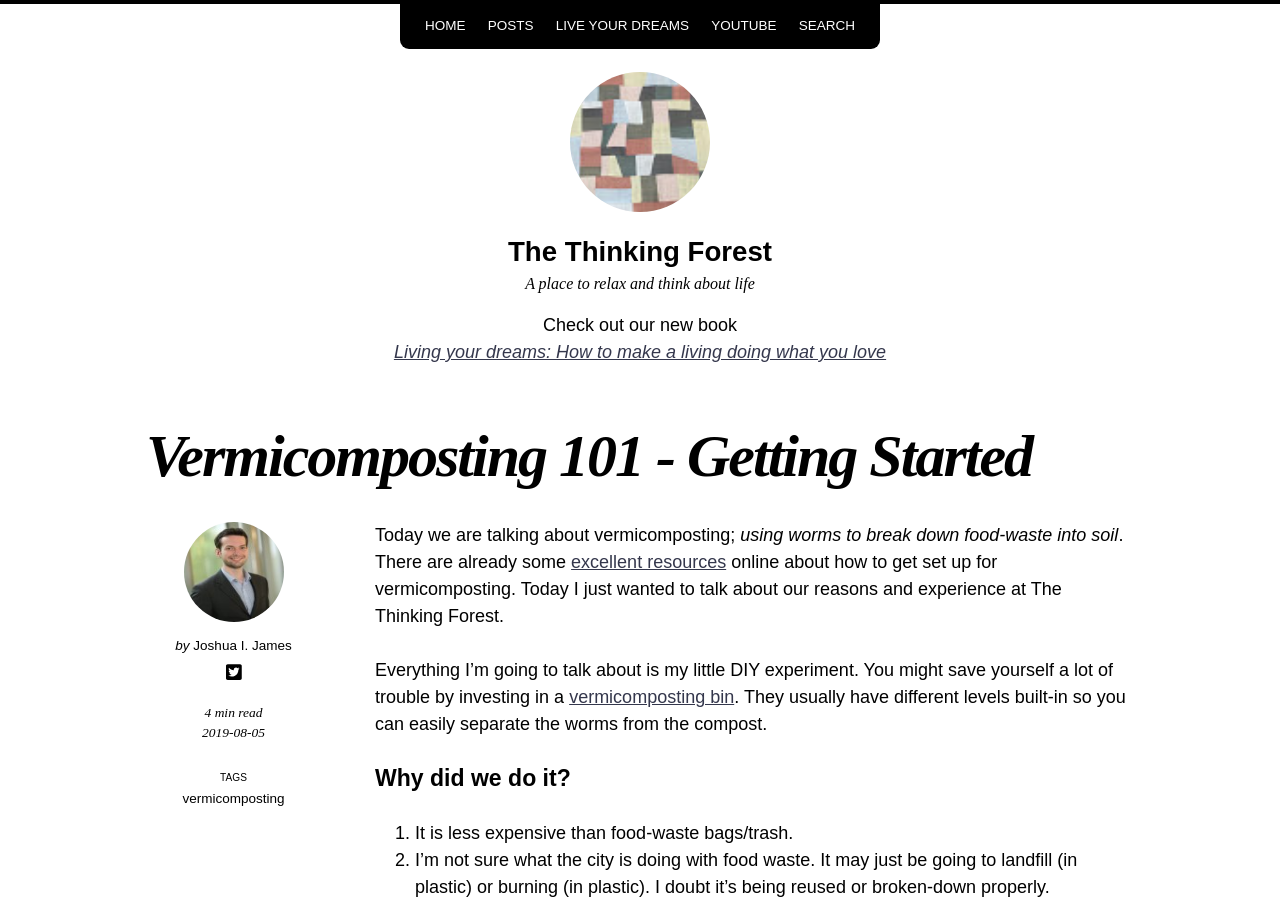
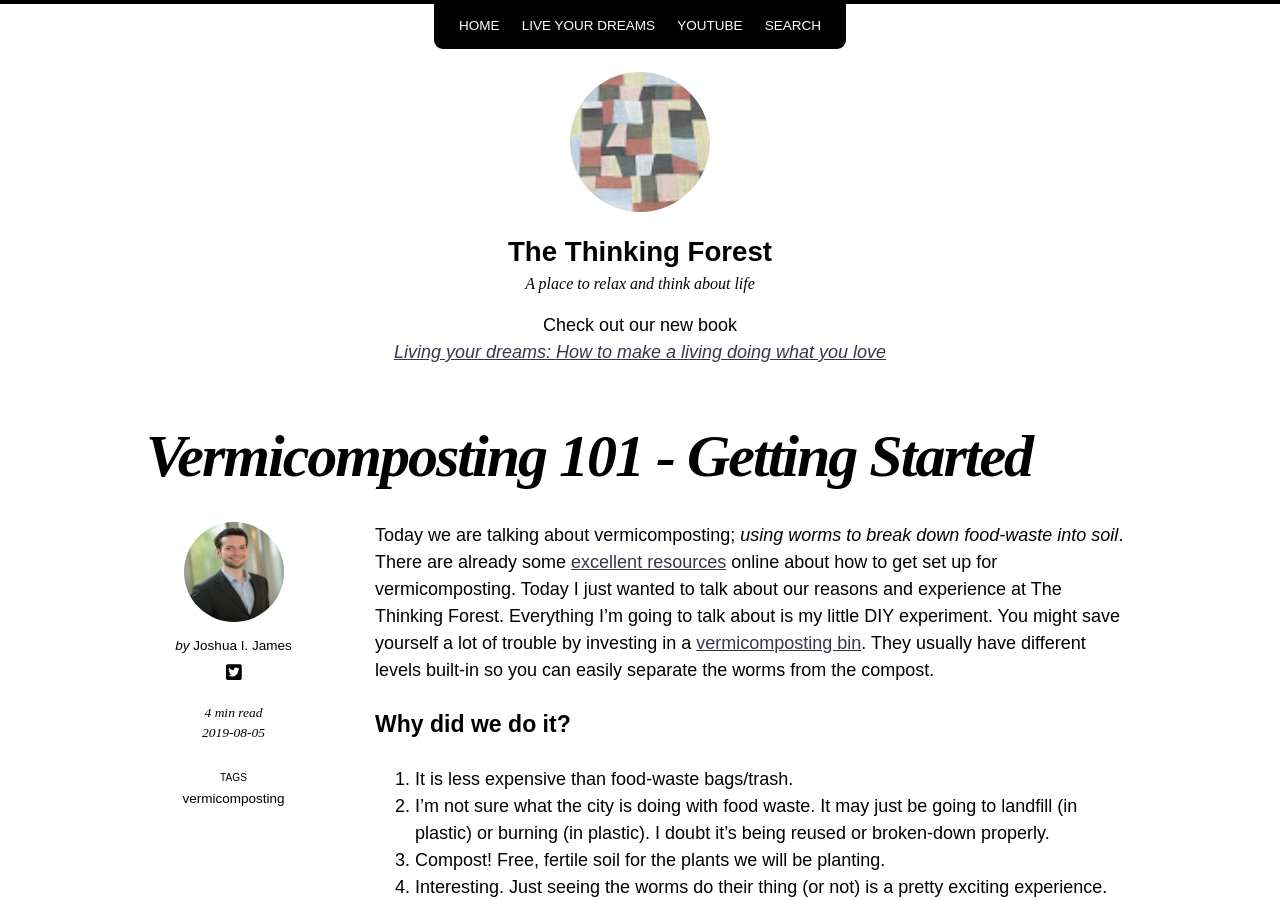
Before and after one commit to jijames/ThinkingForest, a Jekyll site: the page built from _posts/2019-08-05-Vermicomposting-pt1.md, in a window 1280 px wide and 900 px high. Built offline with Jekyll 4.4.1, drawn with Linux system fonts in a browser that asks for light colours; nearby versions of some CDN libraries; a script that is not in the unit is left out.

Commit message:
fix posts

```diff
--- a/_data/navigation.yml
+++ b/_data/navigation.yml
@@ -2,8 +2,8 @@
 
 - title: Home
   url: /
-- title: Posts
-  url: /posts/
+#- title: Posts
+#  url: /posts/
 # - title: Categories
 #   url: /categories/
 # - title: Tags
--- a/_includes/posts-limit.html
+++ b/_includes/posts-limit.html
@@ -1,5 +1,9 @@
 {% assign posts_limit = page.posts_limit | default: 10 %}
 
 {%- for entry in site.posts limit: posts_limit -%}
-  {% include entry.html %}
+  <!-- {% include entry.html %} -->
+  <li>
+      <a href="{{ post.url }}">{{ post.title }}</a>
+      {{ post.excerpt }}
+    </li>
 {%- endfor -%}
--- a/_posts/2019-08-05-Vermicomposting-pt1.md
+++ b/_posts/2019-08-05-Vermicomposting-pt1.md
@@ -5,11 +5,12 @@
 author: Joshua
 share: true
 tags: vermicomposting
+excerpt_separator: <!--more-->
 ---
 
 Today we are talking about vermicomposting; *using worms to break down food-waste into soil*. There are already some [excellent resources](https://lancaster.unl.edu/pest/resources/vermicompost107.shtml) online about how to get set up for vermicomposting.
 Today I just wanted to talk about our reasons and experience at The Thinking Forest.
-
+<!--more-->
 Everything I'm going to talk about is my little DIY experiment. You might save yourself a lot of trouble by investing in a [vermicomposting bin](https://www.amazon.com/gp/search/ref=as_li_qf_sp_sr_il_tl?ie=UTF8&tag=thethinkingfo-20&keywords=vermicomposting bin&index=aps&camp=1789&creative=9325&linkCode=xm2&linkId=8e7c30381c258b02efccdddf2dd56c8f). They usually have different levels built-in so you can easily separate the worms from the compost.
 
 ### Why did we do it?
```
Also changed, not shown: _posts/2019-07-27-HomebewAirlocks.md (+2 -1 lines), _posts/2019-07-31-homebrew_easy_honey_wine.md (+2 -0 lines), _posts/2019-08-18-Task-Management.md (+2 -1 lines).
